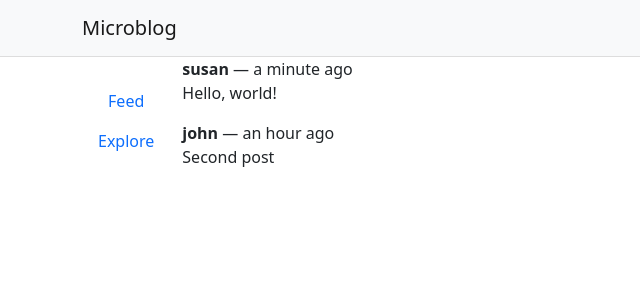
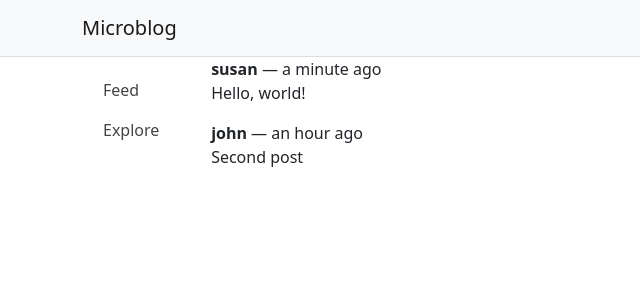
Before and after one commit to apdd2003/react-blog, a React (Create React App) app: page / in a window 1280 px wide. Shown: the top 300 px of the page, without its empty margins (0-640 px from the left). Built offline with nearby package versions, Linux system fonts and the light colour scheme.

Commit message:
add posts, body components, edit app.js

```diff
--- a/src/App.js
+++ b/src/App.js
@@ -1,51 +1,15 @@
-import Container from "react-bootstrap/Container";
-import Stack from "react-bootstrap/Stack";
-import Header from "./components/Header";
-import Sidebar from "./components/Sidebar";
+import Container from 'react-bootstrap/Container';
+import Header from './components/Header';
+import Body from './components/Body';
+import Posts from './components/Posts';
 
 export default function App() {
-  const posts = [
-    {
-      id: 1,
-      text: "Hello, world!",
-      timestamp: "a minute ago",
-      author: {
-        username: "susan",
-      },
-    },
-    {
-      id: 2,
-      text: "Second post",
-      timestamp: "an hour ago",
-      author: {
-        username: "john",
-      },
-    },
-  ];
-
   return (
     <Container fluid className="App">
       <Header />
-      <Container>
-        <Stack direction="horizontal">
-          <Sidebar />
-          <Container>
-            {posts.length === 0 ? (
-              <p>There are no blog posts.</p>
-            ) : (
-              posts.map((post) => {
-                return (
-                  <p key={post.id}>
-                    <b>{post.author.username}</b> &mdash; {post.timestamp}
-                    <br />
-                    {post.text}
-                  </p>
-                );
-              })
-            )}
-          </Container>
-        </Stack>
-      </Container>
+      <Body sidebar>
+        <Posts />
+      </Body>
     </Container>
   );
 }
--- /dev/null
+++ b/src/components/Body.js
@@ -0,0 +1,16 @@
+import Container from 'react-bootstrap/Container';
+import Stack from 'react-bootstrap/Stack';
+import Sidebar from './Sidebar';
+
+export default function Body({ sidebar, children }) {
+  return (
+    <Container>
+      <Stack direction="horizontal" className="Body">
+        {sidebar && <Sidebar />}
+        <Container className="Content">
+          {children}
+        </Container>
+      </Stack>
+    </Container>
+  );
+}
--- /dev/null
+++ b/src/components/Posts.js
@@ -0,0 +1,38 @@
+export default function Posts() {
+    const posts = [
+      {
+        id: 1,
+        text: 'Hello, world!',
+        timestamp: 'a minute ago',
+        author: {
+          username: 'susan',
+        },
+      },
+      {
+        id: 2,
+        text: 'Second post',
+        timestamp: 'an hour ago',
+        author: {
+          username: 'john',
+        },
+      },
+    ];
+
+    return (
+      <>
+        {posts.length === 0 ?
+          <p>There are no blog posts.</p>
+        :
+          posts.map(post => {
+            return (
+              <p key={post.id}>
+                <b>{post.author.username}</b> &mdash; {post.timestamp}
+                <br />
+                {post.text}
+              </p>
+            );
+          })
+        }
+      </>
+    );
+  }
--- a/src/index.css
+++ b/src/index.css
@@ -20,3 +20,28 @@ code {
 .Header {
   border-bottom: 1px solid #ddd;
 }
+
+.Sidebar {
+  width: 120px;
+  margin: 5px;
+  position: sticky;
+  top: 62px;
+  align-self: flex-start;
+  align-items: start;
+}
+
+.Sidebar .nav-item {
+  width: 100%;
+}
+
+.Sidebar a {
+  color: #444;
+}
+
+.Sidebar a:hover {
+  background-color: #eee;
+}
+
+.Sidebar a:visited {
+  color: #444;
+}
```
